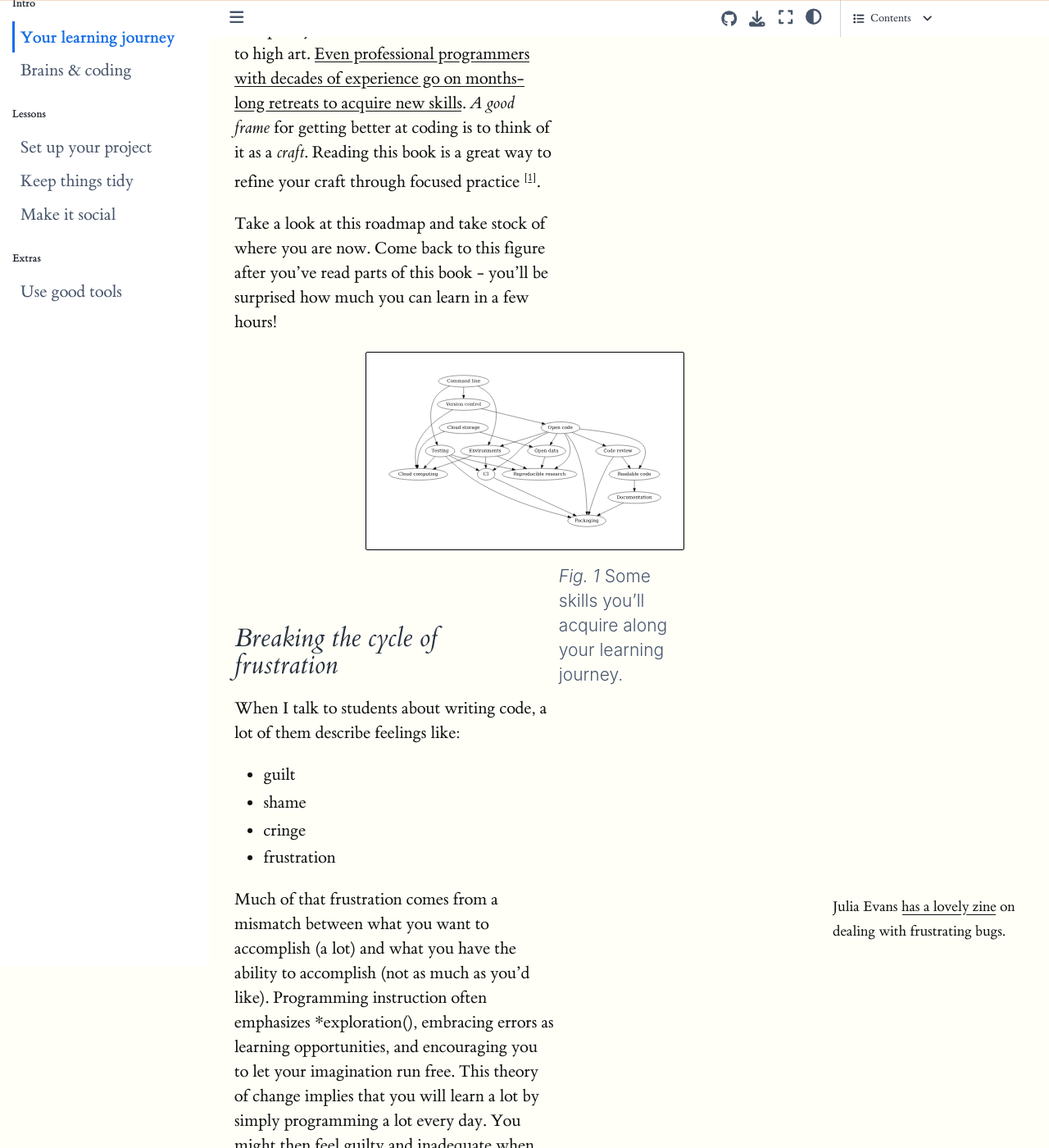
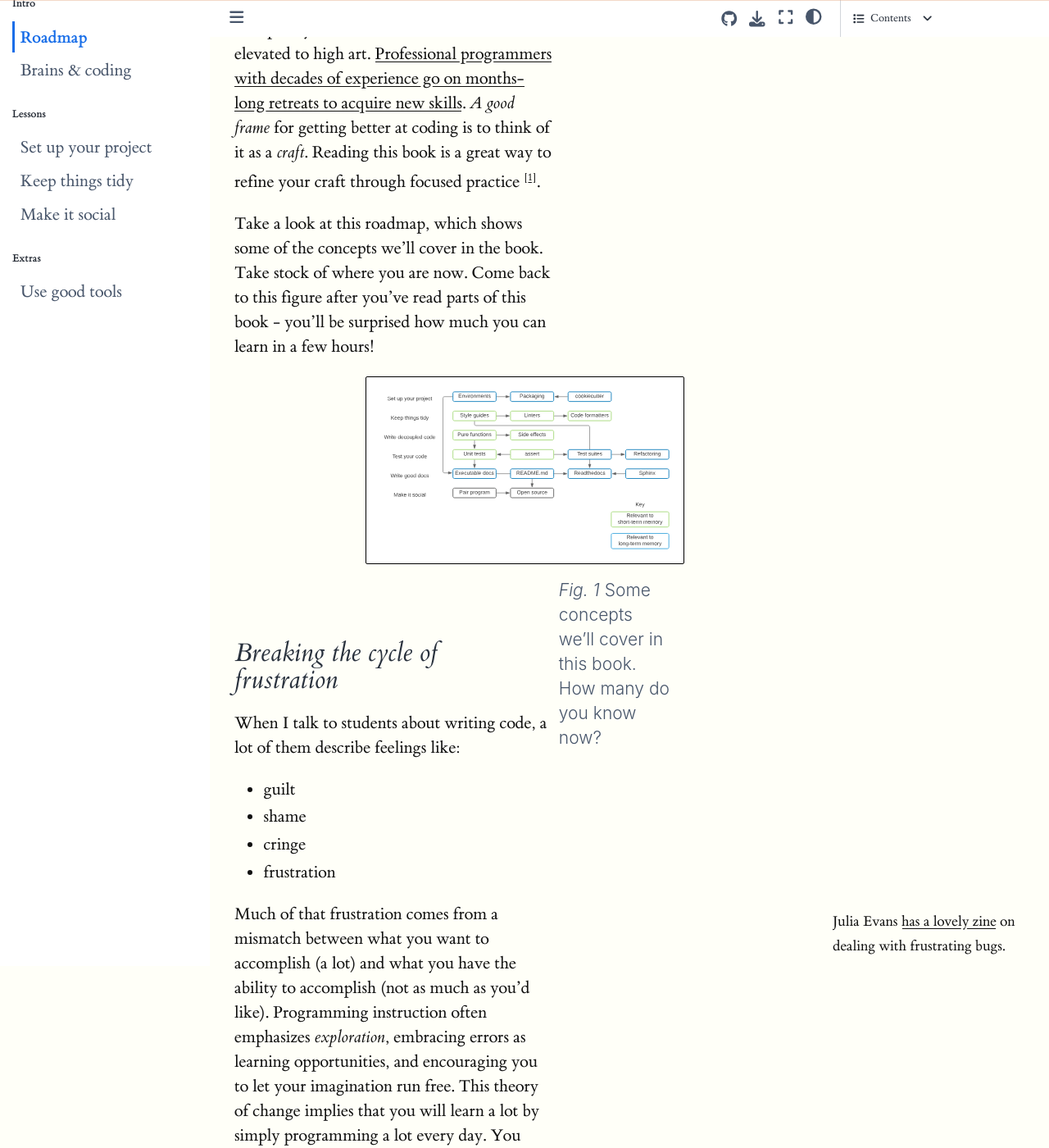
Before and after one commit to patrickmineault/codebook, a Jupyter Book: the page built from attitude.myst.md, in a window 1280 px wide and 1400 px high, scrolled down 222 px. Shown: the whole window at 82% size. Built offline with Jupyter Book 1.0.4 settings and Sphinx 7.4.7 and the Sphinx Book theme 1.1.4, drawn with Linux system fonts in a browser that asks for light colours; pages that are not in the unit, such as notebooks, are missing from menus; some of the changed text lies outside the part shown.

Commit message:
Add roadmap

````diff
--- a/attitude.myst.md
+++ b/attitude.myst.md
@@ -1,16 +1,16 @@
-# Your learning journey
+# Roadmap
 
-Learning to code is a lifelong journey. The upper ceiling on programming skills is very high. Much like cooking, coding can be done on a purely utilitarian basis, or it can elevated to high art. [Even professional programmers with decades of experience go on months-long retreats to acquire new skills](https://www.recurse.com/about). *A good frame* for getting better at coding is to think of it as a *craft*. Reading this book is a great way to refine your craft through focused practice [^CalNewport].
+Learning to code is a lifelong journey. The upper ceiling on programming skills is very high. Much like cooking, coding can be done on a purely utilitarian basis, or it can be elevated to high art. [Professional programmers with decades of experience go on months-long retreats to acquire new skills](https://www.recurse.com/about). *A good frame* for getting better at coding is to think of it as a *craft*. Reading this book is a great way to refine your craft through focused practice [^CalNewport].
 
 [^CalNewport]: CS professor Cal Newport explores these themes in his book [So Good They Can't Ignore You](https://www.calnewport.com/books/so-good/).
 
-Take a look at this roadmap and take stock of where you are now. Come back to this figure after you've read parts of this book - you'll be surprised how much you can learn in a few hours!
+Take a look at this roadmap, which shows some of the concepts we'll cover in the book. Take stock of where you are now. Come back to this figure after you've read parts of this book - you'll be surprised how much you can learn in a few hours!
 
-```{figure} figures/reproducible_research.svg
+```{figure} figures/concepts.svg
 ---
 figclass: boxed
 ---
-Some skills you'll acquire along your learning journey.
+Some concepts we'll cover in this book. How many do you know now?
 ```
 
 ## Breaking the cycle of frustration
@@ -26,7 +26,7 @@ When I talk to students about writing code, a lot of them describe feelings like
 Julia Evans [has a lovely zine](https://wizardzines.com/comics/attitude-matters/) on dealing with frustrating bugs.
 ```
 
-Much of that frustration comes from a mismatch between what you want to accomplish (a lot) and what you have the ability to accomplish (not as much as you'd like). Programming instruction often emphasizes *exploration(), embracing errors as learning opportunities, and encouraging you to let your imagination run free. This theory of change implies that you will learn a lot by simply programming a lot every day. You might then feel guilty and inadequate when you're not as proficient as you want after several years of daily programming.
+Much of that frustration comes from a mismatch between what you want to accomplish (a lot) and what you have the ability to accomplish (not as much as you'd like). Programming instruction often emphasizes *exploration*, embracing errors as learning opportunities, and encouraging you to let your imagination run free. This theory of change implies that you will learn a lot by simply programming a lot every day. You might then feel guilty and inadequate when you're not as proficient as you want after several years of daily programming.
 
 In fact, unstructured exploration is a very inefficient way to learn a complex skill like programming. It's like expecting a student to rediscover calculus by themselves after teaching them the rudiments of algebra! Research shows that *structured instruction* - like the one in this book - is far more effective at teaching programming skills [^Felienne]. You're taking the right step by reading this book!
 
````
Also changed, not shown: figures/concepts.svg (added).
